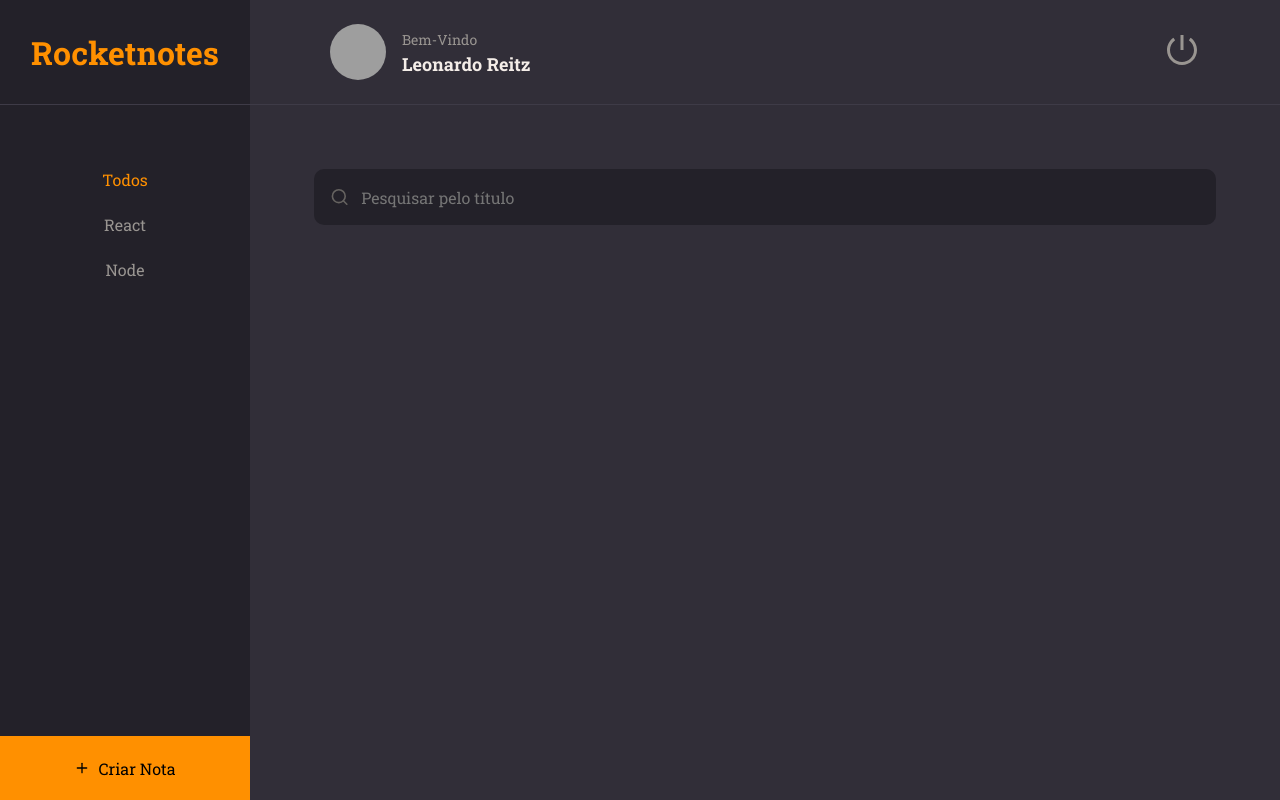
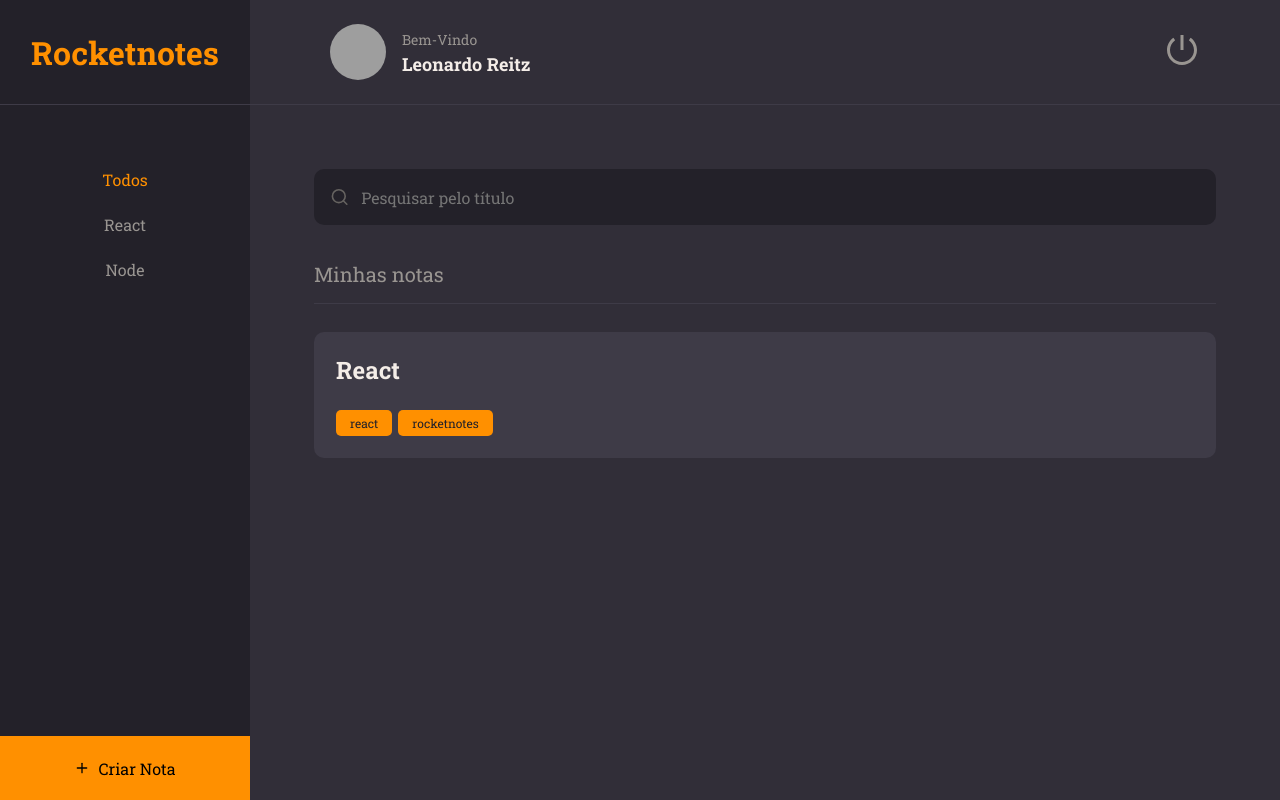
Before and after one commit to Leonardo1205/Rocketnotes, a React (Vite) app: page / in a window 1280 px wide. Built offline with nearby package versions, Linux system fonts and the light colour scheme; grey boxes are pictures that could not be loaded.

Commit message:
Notes component

```diff
--- /dev/null
+++ b/src/components/Note/index.jsx
@@ -0,0 +1,21 @@
+import { Container } from "./styles"
+import { Tag } from "../Tag"
+
+export function Note({  data, ...rest }) {
+    return(
+        <Container {...rest}>
+            <h1>{data.title}</h1>
+
+            {
+                data.tags &&
+                <footer>
+                    {
+                        data.tags.map(tag =>
+                            <Tag key={tag.id} title={tag.name} />
+                        )
+                    }
+                </footer>
+            }
+        </Container>
+    );
+}
--- /dev/null
+++ b/src/components/Note/styles.js
@@ -0,0 +1,27 @@
+import styled from "styled-components";
+
+export const Container = styled.button`
+    width: 100%;
+    background-color: ${({ theme }) => theme.COLORS.BACKGROUND_700};
+
+    border: none;
+    border-radius: 10px;
+
+    padding: 22px;
+    margin-bottom: 22px;
+
+
+    > h1{
+        flex: 1;
+        text-align: left;
+        font-weight: 700;
+        font-size: 24px;
+        color: ${({ theme }) => theme.COLORS.WHITE};
+    }
+
+    > footer{
+        width: 100%;
+        display: flex;
+        margin-top: 24px;
+    }
+`;
--- a/src/components/Tag/index.jsx
+++ b/src/components/Tag/index.jsx
@@ -1,8 +1,8 @@
 import { Container } from "./styles";
 
-export function Tag({ title }){
+export function Tag({ title , ...rest}){
     return(
-        <Container>
+        <Container {...rest}>
             {title}
         </Container>
     )
--- a/src/pages/Home/index.jsx
+++ b/src/pages/Home/index.jsx
@@ -1,8 +1,9 @@
 import { FiPlus, FiSearch } from "react-icons/fi";
 import { Container, Brand, Menu, Search, Content, NewNote } from "./styles"
-
+import { Note } from "../../components/Note";
 import { Header } from "../../components/Header";
 import { Input } from "../../components/Input";
+import { Section } from "../../components/Section";
 import { ButtonText } from "../../components/ButtonText";
 
 export function Home() {
@@ -26,7 +27,16 @@
             </Search>
 
             <Content>
+                <Section title= "Minhas notas">
+                    <Note data={{
+                        title: 'React',
+                        tags: [
+                            {id: "1", name: 'react'},
+                            {id: "2", name: 'rocketnotes'}
+                        ]
+                    }}/>
 
+                </Section>
             </Content>
 
             <NewNote>
--- a/src/pages/Home/styles.js
+++ b/src/pages/Home/styles.js
@@ -55,6 +55,9 @@
 `;
 export const Content = styled.div `
         grid-area: content;
+        padding: 0 64px;
+        overflow-y: auto;
+
 
 `;
 export const NewNote = styled.button `
```
